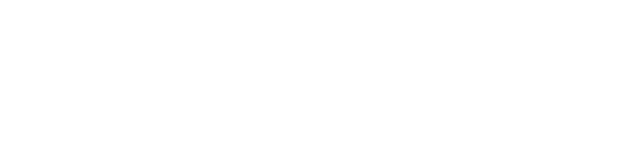
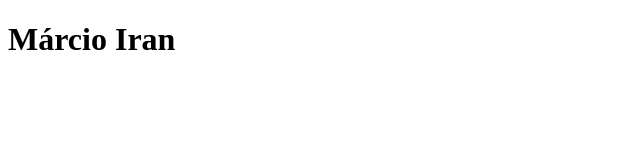
Before and after one commit to lumiam-marcio/siteTeste, a plain HTML site: page index.html in a window 1280 px wide. Shown: the whole page, without its empty margins (0-640 px from the left). Drawn offline with Linux system fonts and the light colour scheme.

Commit message:
Atualização do arquivo index

```diff
--- a/index.html
+++ b/index.html
@@ -7,6 +7,8 @@
     <title>Site Teste</title>
 </head>
 <body>
-
+        <h1>
+            Márcio Iran
+        </h1>
 </body>
 </html>
```
